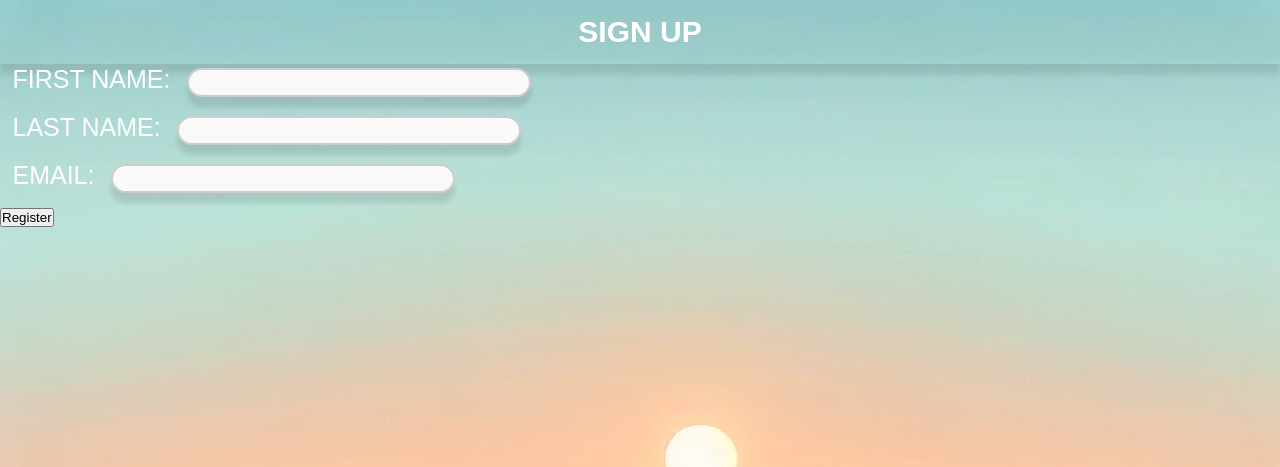
After one commit to happysnail2357/Contact-Manager-Website, a PHP site: page /register.html in a window 1280 px wide. The commit adds this page. Shown: the top 467 px of the page. Run offline with PHP 8.4, Linux system fonts and the light colour scheme.

Commit message:
Daniel: adding sign-up page implementation + more styling

```diff
--- a/css/style.css
+++ b/css/style.css
@@ -9,6 +9,15 @@ body{
     background-size: cover;
 }
 
+h2 {
+    text-align: center;
+    color:white;
+    padding: .5em;
+    font-size: 30px;
+    font-family: fantasy;
+    text-transform: uppercase;
+    box-shadow: 0 10px 6px rgba(0, 0, 0, 0.1); /* Adding a subtle shadow for depth */
+}
 label{
     color:white;
     padding: .5em;
@@ -18,17 +27,8 @@ label{
 
 }
 
-form{
-    display:flex;
-    flex-direction: column;
-    background-color: #d4a846;
-    align-items: center;
-    justify-content: center;
-    width:60%;
-    height: auto ;
-    margin:0 auto;
-
-    border-radius:50px;
+.button-container {
+    text-align: center;
 }
 
 .container-one{
@@ -64,7 +64,7 @@ a{
 }
 
 input{
-    width: min(20em, 12em);
+    width: 25vw;
     height: 5px;
     padding: 10px;
     margin-bottom: 15px;
@@ -78,10 +78,3 @@ input{
     margin-top:20px;
     font-family: fantasy;
 }
-
-/* Changes the width of the input bar for computer devices */
-@media only screen and (min-width: 650px) {
-    input{
-        width: 300px;
-    }
-}
--- a/index.html
+++ b/index.html
@@ -15,7 +15,7 @@
             <label for="password">password</label>
             <input type="password" name="password" id="password">
             <button type="button" class="login-btn">Log In</button>
-        <p class="signup-link">Don't have an account? <a href="#">Sign Up</a></p>
+        <p class="signup-link">Don't have an account? <a href="register.html">Sign Up</a></p>
 
     </div>
 
--- /dev/null
+++ b/register.html
@@ -0,0 +1,31 @@
+<!DOCTYPE html>
+<html lang="en">
+<head>
+    <meta charset="UTF-8">
+    <meta name="viewport" content="width=device-width, initial-scale=1.0">
+    <title>Sign Up</title>
+    <link rel="stylesheet" href="css/style.css">
+</head>
+<body>
+    <h2>Sign Up</h2>
+    <form action="index.html" method="POST">
+        <div>
+            <label for="firstName">First Name:</label>
+            <input type="text" id="firstName" name="firstName" required>
+        </div>
+        <div>
+            <label for="lastName">Last Name:</label>
+            <input type="text" id="lastName" name="lastName" required>
+        </div>
+        <div>
+            <label for="email">Email:</label>
+            <input type="email" id="email" name="email" required>
+        </div>
+        <div>
+            <div class="button-container"></div>
+                <button type="submit">Register</button>
+            </div>
+        </div>
+    </form>
+</body>
+</html>
```
